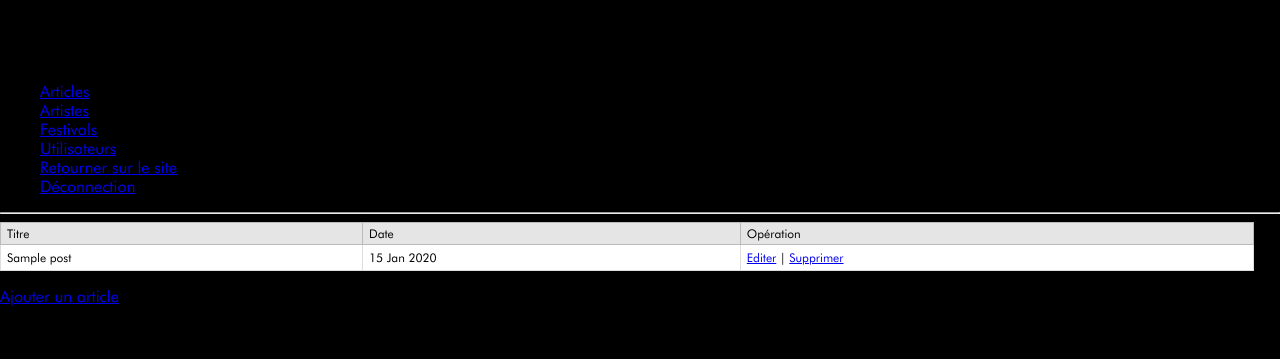
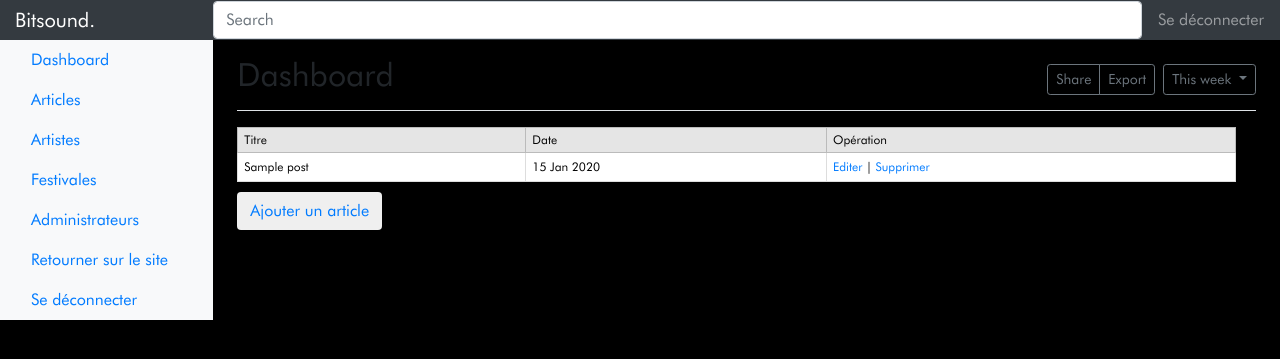
Before and after one commit to OreliaSk/PHP-natif-Bitsound_v1, a PHP site: page /admin/ in a window 1280 px wide. Shown: the top 359 px of the page. Run offline with PHP 8.4, Linux system fonts and the light colour scheme; the visitor is signed in with stand-in values (Sample User, id 1); tables that the repository leaves empty or names only in its code hold one stand-in row (values such as "Sample post").

Commit message:
partials pour menu dans panneau admin

```diff
--- a/admin/index.php
+++ b/admin/index.php
@@ -17,11 +17,13 @@
 
 ?>
 <!doctype html>
-<html lang="en">
+<html lang="fr">
 <head>
 	<meta charset="utf-8">
+	<meta name="viewport" content="width=device-width, initial-scale=1, shrink-to-fit=no">
 	<title>Dashboard administrateur</title>
 	<link rel="stylesheet" href="../style/normalize.css">
+	<link rel="stylesheet" href="https://maxcdn.bootstrapcdn.com/bootstrap/4.0.0/css/bootstrap.min.css">
 	<link rel="stylesheet" href="../style/main.css">
 	<script language="JavaScript" type="text/javascript">
   // Fonction javascript pour pop-up confirmation suppression
@@ -36,9 +38,7 @@
 </head>
 <body>
 
-	<div id="wrapper">
-
-	<?php include('menu.php');?>
+	<div  class="menu-admin" id="wrapper">
 
 		<?php
 			// Message ajout/édit
@@ -46,6 +46,7 @@
 				echo '<h3>Post '.$_GET['action'].'.</h3>';
 			}
 		?>
+		<?php include('menu-header.php');?>
 
 		<table>
 			<tr>
@@ -55,7 +56,6 @@
 			</tr>
 			<?php
 				try {
-
 					$stmt = $db->query('SELECT postID, postTitle, postDate FROM blog_posts ORDER BY postID DESC');
 					while($row = $stmt->fetch()){
 
@@ -71,7 +71,6 @@
 
 						<?php
 						echo '</tr>';
-
 					}
 
 				} catch(PDOException $e) {
@@ -79,10 +78,14 @@
 				}
 			?>
 		</table>
-
-	<p><a href='add-post.php'>Ajouter un article</a></p>
+		<button class="btn btn-custom">
+			<a href='add-post.php'>Ajouter un article</a>
+		</button>
+		<?php include('menu-footer.php');?>
 
 </div>
-
+	<script src="https://code.jquery.com/jquery-3.3.1.min.js" integrity="sha256-FgpCb/KJQlLNfOu91ta32o/NMZxltwRo8QtmkMRdAu8=" crossorigin="anonymous"></script>
+	<script src="https://maxcdn.bootstrapcdn.com/bootstrap/4.0.0/js/bootstrap.min.js"></script>
+	<script src="https://maxcdn.bootstrapcdn.com/bootstrap/4.0.0/js/bootstrap.bundle.min.js"></script>
 </body>
 </html>
--- /dev/null
+++ b/admin/menu-footer.php
@@ -0,0 +1,3 @@
+        </main>
+	</div>
+</div>
--- /dev/null
+++ b/admin/menu-header.php
@@ -0,0 +1,75 @@
+<nav class="navbar navbar-dark sticky-top bg-dark flex-md-nowrap p-0">
+    <a class="navbar-brand col-sm-3 col-md-2 mr-0" href="#">Bitsound.</a>
+    <input class="form-control form-control-dark w-100" type="text" placeholder="Search" aria-label="Search">
+    <ul class="navbar-nav px-3">
+    <li class="nav-item text-nowrap">
+        <a class="nav-link" href="logout.php">Se déconnecter</a>
+    </li>
+    </ul>
+</nav>
+
+<div class="container-fluid">
+    <div class="row">
+        <nav class="col-md-2 d-none d-md-block bg-light sidebar">
+            <div class="sidebar-sticky">
+                <ul class="nav flex-column">
+                    <li class="nav-item">
+                    <a class="nav-link active" href="#">
+                        <span data-feather="home"></span>
+                        Dashboard <span class="sr-only">(current)</span>
+                    </a>
+                    </li>
+                    <li class="nav-item">
+                    <a class="nav-link" href="articles.php">
+                        <span data-feather="file"></span>
+                        Articles
+                    </a>
+                    </li>
+                    <li class="nav-item">
+                    <a class="nav-link" href="artists.php">
+                        <span data-feather="users"></span>
+                        Artistes
+                    </a>
+                    </li>
+                    <li class="nav-item">
+                    <a class="nav-link" href="festivals.php">
+                        <span data-feather="bar-chart-2"></span>
+                        Festivales
+                    </a>
+                    </li>
+                    <li class="nav-item">
+                    <a class="nav-link" href="users.php">
+                        <span data-feather="layers"></span>
+                        Administrateurs
+                    </a>
+                    </li>
+                    <li class="nav-item">
+                    <a class="nav-link" href="../" target="_blank">
+                        <span data-feather="bar-chart-2"></span>
+                        Retourner sur le site
+                    </a>
+                    </li>
+                    <li class="nav-item">
+                    <a class="nav-link" href="logout.php">
+                        <span data-feather="bar-chart-2"></span>
+                        Se déconnecter
+                    </a>
+                    </li>
+                </ul>
+            </div>
+        </nav>
+
+        <main role="main" class="col-md-9 ml-sm-auto col-lg-10 pt-3 px-4">
+            <div class="d-flex justify-content-between flex-wrap flex-md-nowrap align-items-center pb-2 mb-3 border-bottom">
+                <h1 class="h2">Dashboard</h1>
+                <div class="btn-toolbar mb-2 mb-md-0">
+                    <div class="btn-group mr-2">
+                    <button class="btn btn-sm btn-outline-secondary">Share</button>
+                    <button class="btn btn-sm btn-outline-secondary">Export</button>
+                    </div>
+                    <button class="btn btn-sm btn-outline-secondary dropdown-toggle">
+                    <span data-feather="calendar"></span>
+                    This week
+                    </button>
+                </div>
+            </div>
```
Lines whose indentation alone changed are shown as unchanged.
